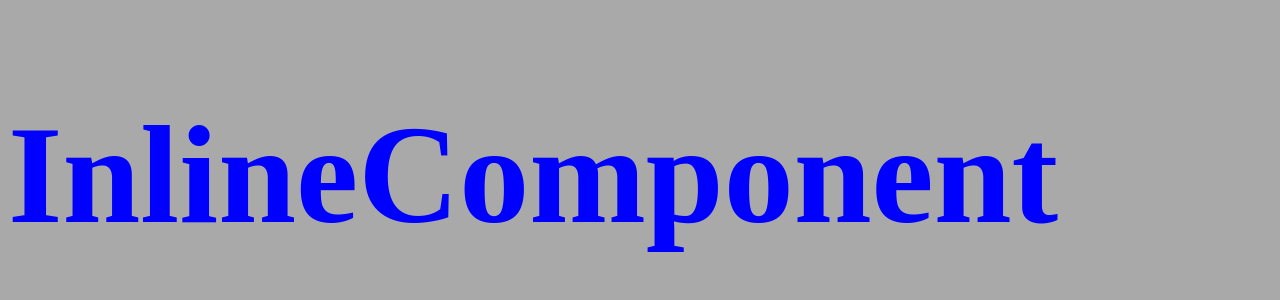
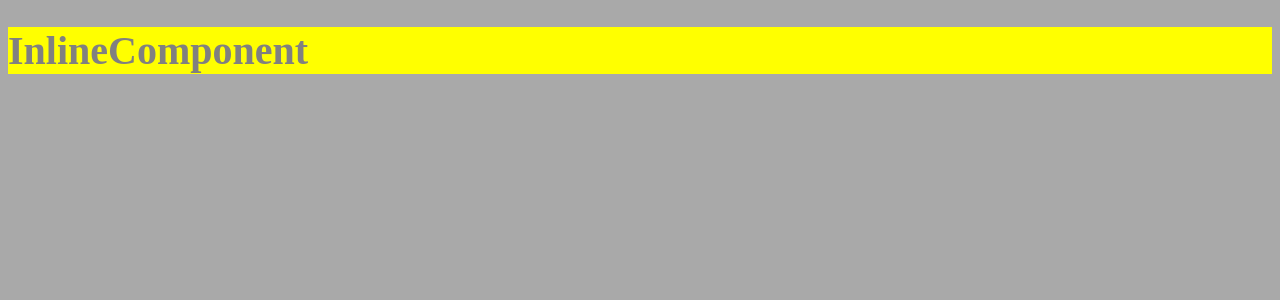
Before and after one commit to mercytv932/React-Todos, a React (Vite) app: page / in a window 1280 px wide. Shown: the top 300 px of the page. Built offline with nearby package versions, Linux system fonts and the light colour scheme.

Commit message:
Css stylesheets

```diff
--- a/src/components/InlineComponent.jsx
+++ b/src/components/InlineComponent.jsx
@@ -1,8 +1,8 @@
-const style1 = { color: "blue", fontSize: "140px" };
+import "../css/style.css";
 export default function InlineComponent() {
   return (
     <div>
-      <h1 style={style1}>InlineComponent</h1>
+      <h1 className="header">InlineComponent</h1>
     </div>
   );
 }
--- /dev/null
+++ b/src/css/style.css
@@ -0,0 +1,5 @@
+.header {
+  color: gray;
+  background-color: yellow;
+  font-size: 40px;
+}
```
Also changed, not shown: src/App.css (line endings or trailing spaces).
